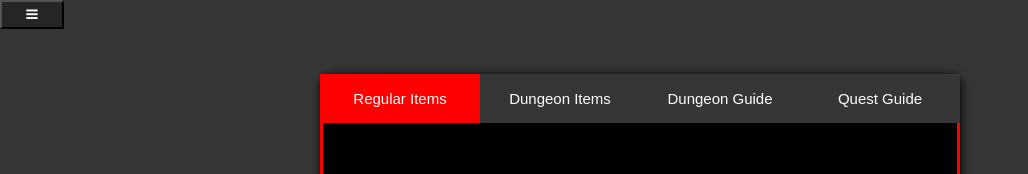
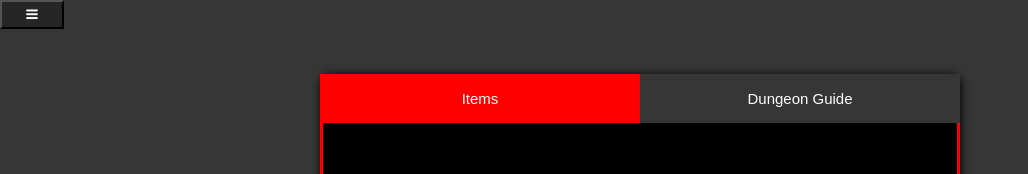
Before and after one commit to ZeldaSorceress/ZeldaGame, a plain HTML site: page index.html in a window 1280 px wide. Shown: the top 174 px of the page, without its empty margins (0-1028 px from the left). Drawn offline with Linux system fonts and the light colour scheme.

Commit message:
V0.2.5
1. Updated 2 files

2. Updated image quality

```diff
--- a/CSS/tabs.css
+++ b/CSS/tabs.css
@@ -7,7 +7,7 @@
     cursor: pointer;
     padding: 16px;
     font-size: 15px;
-    width: 25%;
+    width: 50%;
     border: none;
 }
 
--- a/index.html
+++ b/index.html
@@ -50,10 +50,8 @@
           <!-- Add all page content inside this div if you want the side nav to push page content to the right (not used if you only want the sidenav to sit on top of the page -->
           <div id="main">
             <div class="box">
-                <button class="tablink" onclick="openPage('Home', this, 'red')" id="defaultOpen">Regular Items</button>
-                <button class="tablink" onclick="openPage('News', this, 'green')">Dungeon Items</button>
-                <button class="tablink" onclick="openPage('Contact', this, 'blue')">Dungeon Guide</button>
-                <button class="tablink" onclick="openPage('About', this, 'orange')">Quest Guide</button>
+                <button class="tablink" onclick="openPage('Home', this, 'red')" id="defaultOpen">Items</button>
+                <button class="tablink" onclick="openPage('Contact', this, 'red')">Dungeon Guide</button>
 
                 <div id="Home" class="tabcontent">
                     <table>
@@ -62,8 +60,8 @@
                             <th>Kokiri Sword</th>
                         </tr>
                         <tr>
-                            <td>This is the Red Candle.<br><br><img src="https://static.wikia.nocookie.net/zelda_gamepedia_en/images/3/37/TLoZ_Red_Candle_Sprite.png/revision/latest/scale-to-width-down/80?cb=20170806001942&format=original" width="50px" alt="Image failed to load."></td>
-                            <td>This is the Kokiri Sword.<br><br><img src="https://static.wikia.nocookie.net/zelda_gamepedia_en/images/4/4f/TLoZ_Sword_Sprite.png/revision/latest/scale-to-width-down/70?cb=20170806042959&format=original" width="50px" alt="Image failed to load."></td>
+                            <td>This is the Red Candle.<br><br><img src="https://static.wikia.nocookie.net/zelda_gamepedia_en/images/3/37/TLoZ_Red_Candle_Sprite.png/revision/latest/scale-to-width-down/80?cb=20170806001942&format=original" width="50px" alt="Image failed to load." style="image-rendering: pixelated;"></td>
+                            <td>This is the Kokiri Sword.<br><br><img src="https://static.wikia.nocookie.net/zelda_gamepedia_en/images/4/4f/TLoZ_Sword_Sprite.png/revision/latest/scale-to-width-down/70?cb=20170806042959&format=original" width="50px" alt="Image failed to load." style="image-rendering: pixelated;"></td>
                         </tr>
                     </table>
                 </div>
```
